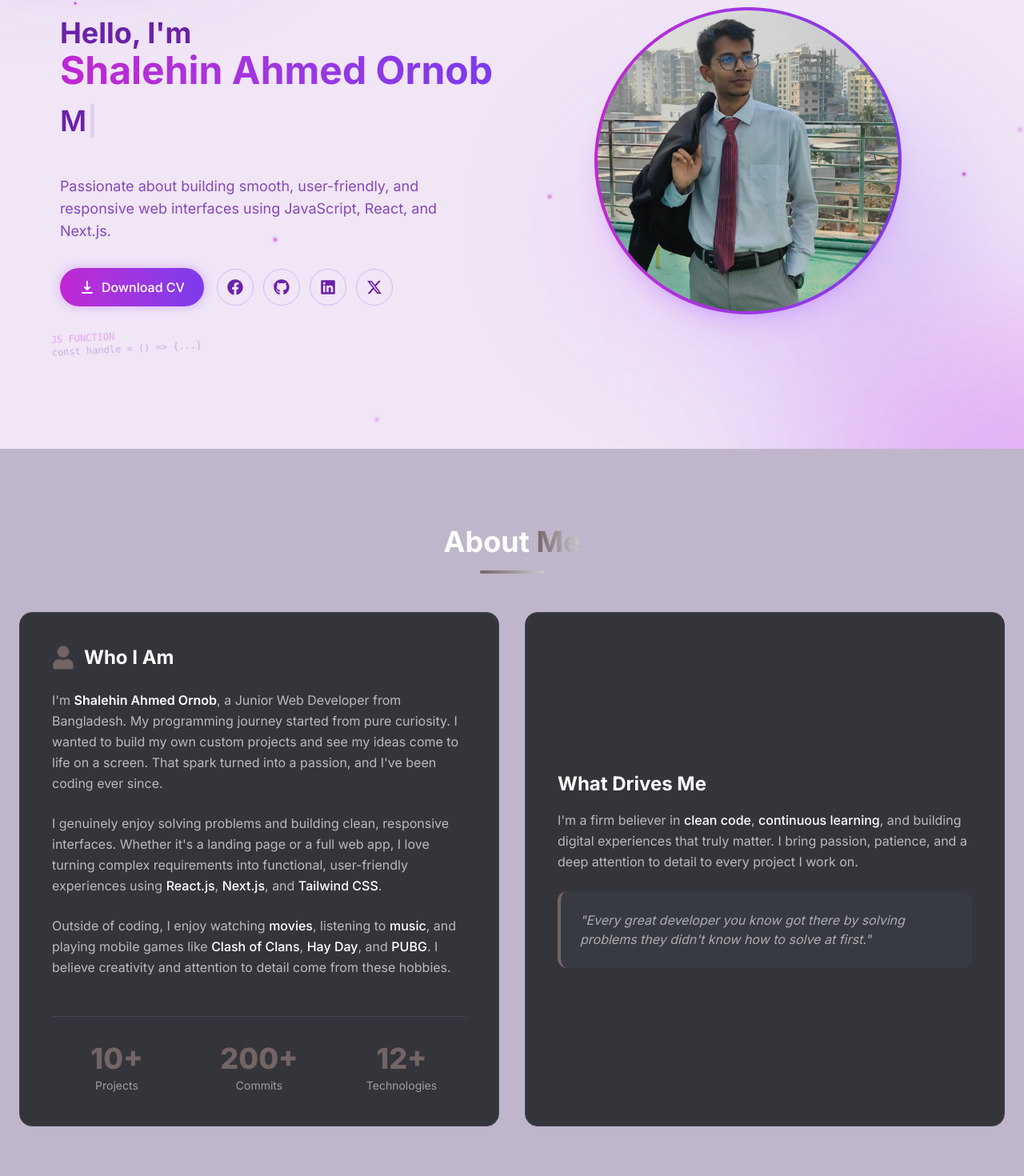
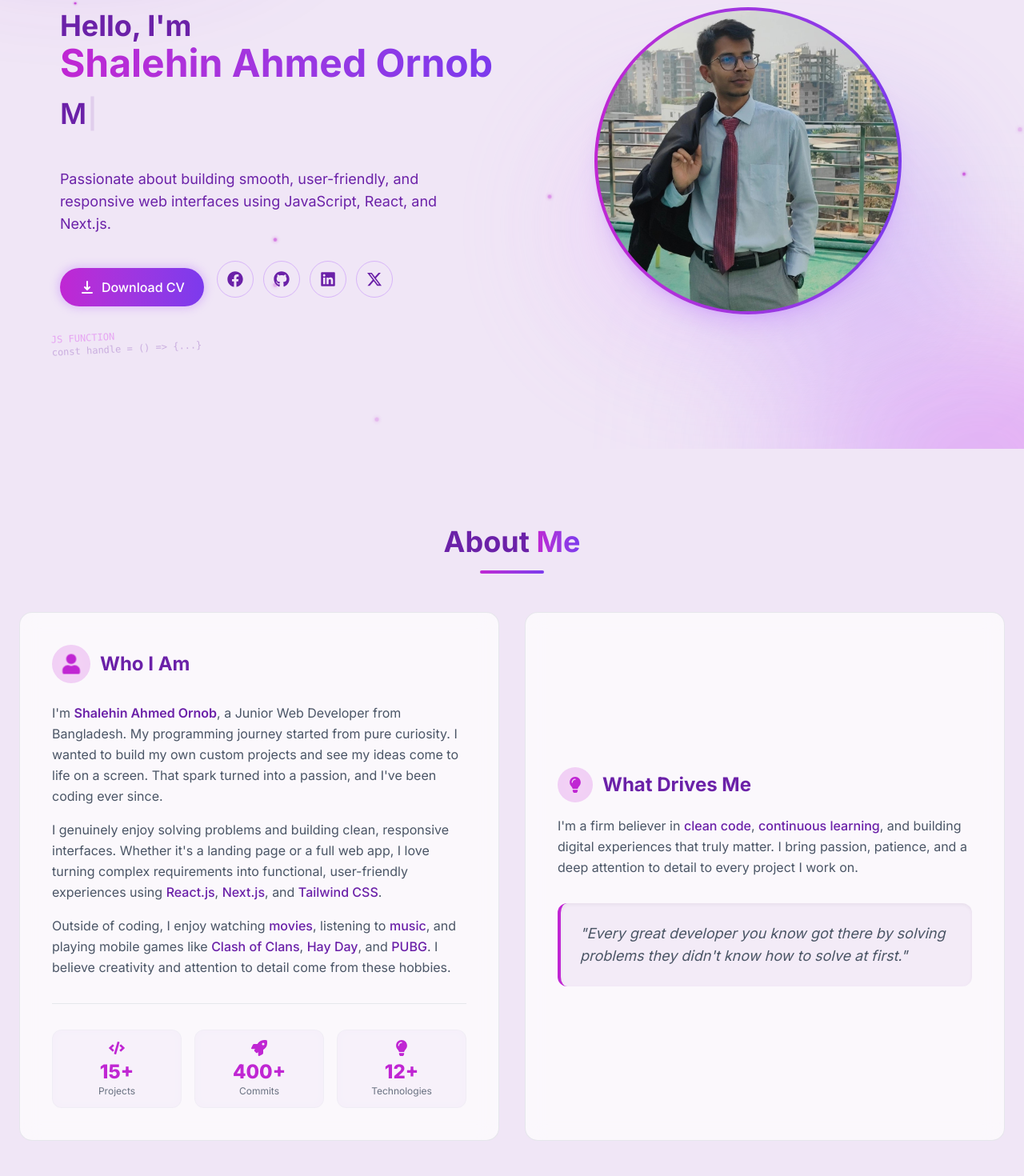
Before and after one commit to ORNOB-083/My-Portfolio, a Next.js app: page / in a window 1280 px wide. Shown: the part 239-1709 px from the top of the page at 80% size. Built offline with nearby package versions, Linux system fonts and the light colour scheme; what @nextui-org/react would draw is missing.

Commit message:
Hero and about me section updated

```diff
--- a/src/app/globals.css
+++ b/src/app/globals.css
@@ -1,5 +1,5 @@
 @import "tailwindcss";
-/* @plugin "daisyui"; */
+@plugin "daisyui";
 
 nextjs-portal {
   display: none !important;
--- a/src/components/About.jsx
+++ b/src/components/About.jsx
@@ -2,18 +2,19 @@
 
 import "animate.css";
 import { motion } from "framer-motion";
-import { FaUser } from "react-icons/fa";
+import { FaUser, FaLightbulb, FaCode, FaRocket } from "react-icons/fa";
 
 export default function About() {
   const stats = [
-    { value: "10+", label: "Projects" },
-    { value: "200+", label: "Commits" },
-    { value: "12+", label: "Technologies" },
+    { value: "15+", label: "Projects", icon: <FaCode className="w-5 h-5" /> },
+    { value: "400+", label: "Commits", icon: <FaRocket className="w-5 h-5" /> },
+    { value: "12+", label: "Technologies", icon: <FaLightbulb className="w-5 h-5" /> },
   ];
 
   return (
-    <section id="about" className="py-24 bg-[#424654]/30 text-[#C9C9C9]">
+    <section id="about" className="py-24 bg-[#f0e6f6] dark:bg-[#1a1525] transition-colors duration-300">
       <div className="max-w-7xl mx-auto px-6">
+
         {/* Section Header */}
         <motion.div
           initial={{ opacity: 0, y: 30 }}
@@ -22,10 +23,10 @@ export default function About() {
           viewport={{ once: true }}
           className="text-center mb-12"
         >
-          <h2 className="text-4xl font-bold text-white">
-            About <span className="bg-gradient-to-r from-[#746465] to-[#C9C9C9] bg-clip-text text-transparent">Me</span>
+          <h2 className="text-4xl font-bold text-[#6b21a8] dark:text-[#c4b5fd] transition-colors duration-300">
+            About <span className="bg-gradient-to-r from-[#c026d3] to-[#7c3aed] dark:from-[#e879f9] dark:to-[#a78bfa] bg-clip-text text-transparent">Me</span>
           </h2>
-          <div className="w-20 h-1 bg-gradient-to-r from-[#746465] to-[#C9C9C9] mx-auto mt-4 rounded-full"></div>
+          <div className="w-20 h-1 bg-gradient-to-r from-[#c026d3] to-[#7c3aed] dark:from-[#e879f9] dark:to-[#a78bfa] mx-auto mt-4 rounded-full"></div>
         </motion.div>
 
         {/* Content Grid */}
@@ -37,52 +38,64 @@ export default function About() {
             whileInView={{ opacity: 1, x: 0 }}
             viewport={{ once: true }}
             transition={{ duration: 0.6 }}
-            className="bg-[#34353A] border border-[#424654] rounded-2xl p-10 flex flex-col justify-between h-full"
+            className="bg-white/70 dark:bg-[#1a1525]/70 backdrop-blur-md border border-gray-300/50 dark:border-[#3d2d5c]/50 rounded-2xl p-8 lg:p-10 flex flex-col justify-between hover:shadow-xl hover:shadow-[#c084fc]/20 dark:hover:shadow-[#7c3aed]/20 transition-all duration-300 h-full"
           >
             <div>
               <div className="flex items-center gap-3 mb-6">
-                <FaUser className="w-7 h-7 text-[#746465] animate-pulse" />
-                <h3 className="text-2xl font-bold text-white">Who I Am</h3>
+                <div className="p-3 rounded-full bg-[#c026d3]/20 dark:bg-[#e879f9]/20 backdrop-blur-md">
+                  <FaUser className="w-6 h-6 text-[#c026d3] dark:text-[#e879f9] animate-pulse" />
+                </div>
+                <h3 className="text-2xl font-bold text-[#6b21a8] dark:text-[#c4b5fd] transition-colors duration-300">
+                  Who I Am
+                </h3>
               </div>
 
-              <p className="text-[#C9C9C9]/90 text-base leading-relaxed mb-6">
-                I&apos;m <span className="text-white font-semibold">Shalehin Ahmed Ornob</span>, a Junior Web Developer from Bangladesh. My programming journey started from pure curiosity. I wanted to build my own custom projects and see my ideas come to life on a screen. That spark turned into a passion, and I&apos;ve been coding ever since.
-              </p>
-
-              <p className="text-[#C9C9C9]/90 text-base leading-relaxed mb-6">
-                I genuinely enjoy solving problems and building clean, responsive interfaces. Whether it&apos;s a landing page or a full web app, I love turning complex requirements into functional, user-friendly experiences using <span className="text-white font-medium">React.js</span>, <span className="text-white font-medium">Next.js</span>, and <span className="text-white font-medium">Tailwind CSS</span>.
-              </p>
-
-              <p className="text-[#C9C9C9]/90 text-base leading-relaxed mb-12">
-                Outside of coding, I enjoy watching <span className="text-white font-medium">movies</span>, listening to <span className="text-white font-medium">music</span>, and playing mobile games like <span className="text-white font-medium">Clash of Clans</span>, <span className="text-white font-medium">Hay Day</span>, and <span className="text-white font-medium">PUBG</span>. I believe creativity and attention to detail come from these hobbies.
-              </p>
+              <div className="space-y-4 text-gray-600 dark:text-[#c4b5fd]/90 text-base leading-relaxed">
+                <p>
+                  I&apos;m <span className="font-semibold text-[#6b21a8] dark:text-white">Shalehin Ahmed Ornob</span>, a Junior Web Developer from Bangladesh. My programming journey started from pure curiosity. I wanted to build my own custom projects and see my ideas come to life on a screen. That spark turned into a passion, and I&apos;ve been coding ever since.
+                </p>
+                <p>
+                  I genuinely enjoy solving problems and building clean, responsive interfaces. Whether it&apos;s a landing page or a full web app, I love turning complex requirements into functional, user-friendly experiences using <span className="text-[#6b21a8] dark:text-[#c4b5fd] font-medium">React.js</span>, <span className="text-[#6b21a8] dark:text-[#c4b5fd] font-medium">Next.js</span>, and <span className="text-[#6b21a8] dark:text-[#c4b5fd] font-medium">Tailwind CSS</span>.
+                </p>
+                <p>
+                  Outside of coding, I enjoy watching <span className="text-[#6b21a8] dark:text-[#c4b5fd] font-medium">movies</span>, listening to <span className="text-[#6b21a8] dark:text-[#c4b5fd] font-medium">music</span>, and playing mobile games like <span className="text-[#6b21a8] dark:text-[#c4b5fd] font-medium">Clash of Clans</span>, <span className="text-[#6b21a8] dark:text-[#c4b5fd] font-medium">Hay Day</span>, and <span className="text-[#6b21a8] dark:text-[#c4b5fd] font-medium">PUBG</span>. I believe creativity and attention to detail come from these hobbies.
+                </p>
+              </div>
             </div>
 
-            {/* Stats Row */}
-            <div className="grid grid-cols-3 gap-4 text-center border-t border-[#424654] pt-8">
+            {/* Stats Row - Dashboard Style */}
+            <div className="grid grid-cols-3 gap-4 mt-8 pt-8 border-t border-gray-300/50 dark:border-[#3d2d5c]/50">
               {stats.map((stat, idx) => (
-                <div key={idx}>
-                  <div className="text-4xl font-extrabold text-[#746465] mb-1">{stat.value}</div>
-                  <div className="text-sm text-[#C9C9C9]/70">{stat.label}</div>
+                <div key={idx} className="flex flex-col items-center text-center p-3 bg-[#f0e6f6]/50 dark:bg-[#1a1525]/50 rounded-xl backdrop-blur-sm border border-gray-200/30 dark:border-[#3d2d5c]/30 hover:scale-105 transition-transform duration-300">
+                  <div className="text-[#c026d3] dark:text-[#e879f9] mb-1">{stat.icon}</div>
+                  <div className="text-2xl font-extrabold text-[#c026d3] dark:text-[#e879f9]">{stat.value}</div>
+                  <div className="text-xs text-gray-500 dark:text-[#c4b5fd]/70">{stat.label}</div>
                 </div>
               ))}
             </div>
           </motion.div>
 
-          {/* Card 2: Short Highlight / Fun Fact */}
+          {/* Card 2: What Drives Me */}
           <motion.div
             initial={{ opacity: 0, x: 30 }}
             whileInView={{ opacity: 1, x: 0 }}
             viewport={{ once: true }}
             transition={{ duration: 0.6 }}
-            className="bg-[#34353A] border border-[#424654] rounded-2xl p-10 flex flex-col justify-center h-full"
+            className="bg-white/70 dark:bg-[#1a1525]/70 backdrop-blur-md border border-gray-300/50 dark:border-[#3d2d5c]/50 rounded-2xl p-8 lg:p-10 flex flex-col justify-center hover:shadow-xl hover:shadow-[#c084fc]/20 dark:hover:shadow-[#7c3aed]/20 transition-all duration-300 h-full"
           >
-            <h3 className="text-2xl font-bold text-white mb-4">What Drives Me</h3>
-            <p className="text-[#C9C9C9]/90 text-base leading-relaxed mb-6">
-              I&apos;m a firm believer in <span className="text-white font-medium">clean code</span>, <span className="text-white font-medium">continuous learning</span>, and building digital experiences that truly matter. I bring passion, patience, and a deep attention to detail to every project I work on.
+            <h3 className="text-2xl font-bold text-[#6b21a8] dark:text-[#c4b5fd] transition-colors duration-300 mb-4 flex items-center gap-3">
+              <div className="p-3 rounded-full bg-[#c026d3]/20 dark:bg-[#e879f9]/20 backdrop-blur-md">
+                <FaLightbulb className="w-5 h-5 text-[#c026d3] dark:text-[#e879f9]" />
+              </div>
+              What Drives Me
+            </h3>
+
+            <p className="text-gray-600 dark:text-[#c4b5fd]/90 text-base leading-relaxed mb-8">
+              I&apos;m a firm believer in <span className="text-[#6b21a8] dark:text-[#c4b5fd] font-medium">clean code</span>, <span className="text-[#6b21a8] dark:text-[#c4b5fd] font-medium">continuous learning</span>, and building digital experiences that truly matter. I bring passion, patience, and a deep attention to detail to every project I work on.
             </p>
-            <div className="bg-[#424654]/30 rounded-xl p-6 border-l-4 border-[#746465]">
-              <p className="text-[#C9C9C9]/80 italic">
+
+            <div className="bg-[#f0e6f6]/80 dark:bg-[#1a1525]/80 backdrop-blur-sm rounded-xl p-6 border-l-4 border-[#c026d3] dark:border-[#e879f9] shadow-inner">
+              <p className="text-gray-600 dark:text-[#c4b5fd] italic text-lg">
                 &quot;Every great developer you know got there by solving problems they didn&apos;t know how to solve at first.&quot;
               </p>
             </div>
--- a/src/components/Hero.jsx
+++ b/src/components/Hero.jsx
@@ -13,8 +13,24 @@ export default function Hero() {
     const [particles, setParticles] = useState([]);
     const [mediumBubbles, setMediumBubbles] = useState([]);
 
+    // Variants for the "one-by-one" text animation
+    const containerVariants = {
+        hidden: { opacity: 0 },
+        visible: {
+            opacity: 1,
+            transition: {
+                staggerChildren: 0.4, // 0.4 seconds between each text element
+            },
+        },
+    };
+
+    const childVariants = {
+        hidden: { opacity: 0, y: 20 },
+        visible: { opacity: 1, y: 0, transition: { duration: 0.6, ease: "easeOut" } },
+    };
+
     useEffect(() => {
-        // Small glowing particles
+        // Small glowing particles (UNCOMMENTED AND ACTIVE)
         const generatedParticles = [...Array(15)].map((_, i) => ({
             id: i,
             top: `${Math.random() * 100}%`,
@@ -25,12 +41,12 @@ export default function Hero() {
         // eslint-disable-next-line react-hooks/set-state-in-effect
         setParticles(generatedParticles);
 
-        // Medium bubbles (Increased size and better visibility)
+        // Medium bubbles (COMMENTED OUT FOR NOW)
         /* const generatedBubbles = [...Array(5)].map((_, i) => ({
             id: `bubble-${i}`,
             top: `${Math.random() * 100}%`,
             left: `${Math.random() * 100}%`,
-            size: `${40 + Math.random() * 40}px`, // Increased size: between 40px and 80px
+            size: `${40 + Math.random() * 40}px`,
             duration: `${15 + Math.random() * 10}s`,
             delay: `${Math.random() * 10}s`,
         }));
@@ -103,24 +119,6 @@ export default function Hero() {
                 ))}
             </div>
 
-            {/* MEDIUM SIZE BUBBLES */}
-            <div className="absolute inset-0 pointer-events-none z-0">
-                {mediumBubbles.map((bubble) => (
-                    <div
-                        key={bubble.id}
-                        className="absolute rounded-full bg-gradient-to-r from-[#c026d3] to-[#7c3aed] dark:from-[#e879f9] dark:to-[#a78bfa] blur-[50px] opacity-40 dark:opacity-60 mix-blend-screen"
-                        style={{
-                            width: bubble.size,
-                            height: bubble.size,
-                            top: bubble.top,
-                            left: bubble.left,
-                            animation: `float-bubble ${bubble.duration} ease-in-out infinite`,
-                            animationDelay: bubble.delay,
-                        }}
-                    />
-                ))}
-            </div>
-
             {/* 🎯 MAIN CONTENT */}
             <div className="relative z-10 max-w-7xl mx-auto grid grid-cols-1 md:grid-cols-2 gap-12 items-center">
 
@@ -145,13 +143,15 @@ export default function Hero() {
                     </div>
                 </motion.div>
 
-                {/* Text Section */}
+                {/* ✨ Text Section - Staggered One-By-One Animation */}
                 <motion.div
-                    initial={{ opacity: 0, x: -50 }}
-                    animate={{ opacity: 1, x: 0 }}
-                    transition={{ duration: 0.8 }}
+                    variants={containerVariants}
+                    initial="hidden"
+                    animate="visible"
                     className="order-2 md:order-1 text-center md:text-left"
                 >
+                    {/* 1. Greeting */}
+                    <motion.div variants={childVariants}>
                         <h1 className="text-3xl sm:text-4xl md:text-4xl font-bold mb-4 leading-tight">
                             <span className="text-[#6b21a8] dark:text-[#c4b5fd] transition-colors duration-300">Hello, I&apos;m</span>
                             <br />
@@ -159,8 +159,10 @@ export default function Hero() {
                                 Shalehin Ahmed Ornob
                             </span>
                         </h1>
+                    </motion.div>
 
-                    <div className="text-xl sm:text-2xl md:text-3xl lg:text-4xl font-semibold text-[#6b21a8] dark:text-[#c4b5fd] mb-6 h-16 flex justify-center md:justify-start transition-colors duration-300">
+                    {/* 2. Typewriter (Role) */}
+                    <motion.div variants={childVariants} className="text-xl sm:text-2xl md:text-3xl lg:text-4xl font-semibold text-[#6b21a8] dark:text-[#c4b5fd] mb-6 h-16 flex justify-center md:justify-start transition-colors duration-300">
                         <Typewriter
                             options={{
                                 strings: [
@@ -173,20 +175,27 @@ export default function Hero() {
                                 deleteSpeed: 50,
                             }}
                         />
-                    </div>
+                    </motion.div>
 
-                    <p className="text-base sm:text-lg text-[#6b21a8]/80 dark:text-[#c4b5fd]/80 mb-8 max-w-lg mx-auto md:mx-0 transition-colors duration-300">
+                    {/* 3. Description */}
+                    <motion.p variants={childVariants} className="text-base sm:text-lg text-[#6b21a8] dark:text-[#c4b5fd] mb-8 max-w-lg mx-auto md:mx-0 transition-colors duration-300">
                         Passionate about building smooth, user-friendly, and responsive web interfaces using JavaScript, React, and Next.js.
-                    </p>
+                    </motion.p>
 
-                    <div className="flex flex-col sm:flex-row flex-wrap gap-4 justify-center md:justify-start items-center">
+                    {/* 4. Buttons & Socials (With motion.a effects) */}
+                    <motion.div variants={childVariants} className="flex flex-col sm:flex-row flex-wrap gap-4 justify-center md:justify-start items-center">
+                        {/* Download CV Button with Pulse & Hover */}
                         <motion.a
                             href="/Shalehin_Ahmed_Ornob_Resume.pdf"
                             download
                             whileHover={{ scale: 1.05 }}
                             whileTap={{ scale: 0.95 }}
                             animate={{
-                                boxShadow: ["0px 0px 0px 0px rgba(192, 132, 252, 0.4)", "0px 0px 25px 10px rgba(192, 132, 252, 0.25)", "0px 0px 0px 0px rgba(192, 132, 252, 0.4)"]
+                                boxShadow: [
+                                    "0px 0px 0px 0px rgba(192, 132, 252, 0.4)",
+                                    "0px 0px 25px 10px rgba(192, 132, 252, 0.25)",
+                                    "0px 0px 0px 0px rgba(192, 132, 252, 0.4)"
+                                ]
                             }}
                             transition={{ boxShadow: { duration: 2.5, repeat: Infinity } }}
                             className="group flex items-center gap-2 px-6 py-3 rounded-full bg-gradient-to-r from-[#c026d3] to-[#7c3aed] dark:from-[#e879f9] dark:to-[#a78bfa] hover:from-[#c084fc] hover:to-[#7c3aed] dark:hover:from-[#c084fc] dark:hover:to-[#a78bfa] text-white font-medium shadow-lg transition-all duration-300"
@@ -195,7 +204,8 @@ export default function Hero() {
                             <span>Download CV</span>
                         </motion.a>
 
-                        <div className="flex items-center gap-3">
+                        {/* Social Icons with Hover & Tap Effects */}
+                        <div className="flex items-center gap-3 sm:mb-5">
                             <motion.a href="https://www.facebook.com/sa.ornob.79" target="_blank" rel="noopener noreferrer" title="Facebook" whileHover={{ scale: 1.1 }} whileTap={{ scale: 0.9 }} className="p-3 border border-[#c084fc]/50 dark:border-[#7c3aed]/50 rounded-full bg-transparent hover:bg-[#c026d3] dark:hover:bg-[#e879f9] hover:border-[#c026d3] dark:hover:border-[#e879f9] hover:text-white dark:hover:text-[#1a1525] text-[#6b21a8] dark:text-[#c4b5fd] transition-all duration-300"><FaFacebook size={20} /></motion.a>
 
                             <motion.a href="https://github.com/ORNOB-083" target="_blank" rel="noopener noreferrer" title="GitHub" whileHover={{ scale: 1.1 }} whileTap={{ scale: 0.9 }} className="p-3 border border-[#c084fc]/50 dark:border-[#7c3aed]/50 rounded-full bg-transparent hover:bg-[#c026d3] dark:hover:bg-[#e879f9] hover:border-[#c026d3] dark:hover:border-[#e879f9] hover:text-white dark:hover:text-[#1a1525] text-[#6b21a8] dark:text-[#c4b5fd] transition-all duration-300"><FaGithub size={20} /></motion.a>
@@ -204,7 +214,7 @@ export default function Hero() {
 
                             <motion.a href="https://x.com/Saornob_08" target="_blank" rel="noopener noreferrer" title="X (Twitter)" whileHover={{ scale: 1.1 }} whileTap={{ scale: 0.9 }} className="p-3 border border-[#c084fc]/50 dark:border-[#7c3aed]/50 rounded-full bg-transparent hover:bg-[#c026d3] dark:hover:bg-[#e879f9] hover:border-[#c026d3] dark:hover:border-[#e879f9] hover:text-white dark:hover:text-[#1a1525] text-[#6b21a8] dark:text-[#c4b5fd] transition-all duration-300"><FaXTwitter size={20} /></motion.a>
                         </div>
-                    </div>
+                    </motion.div>
                 </motion.div>
             </div>
         </section>
```
Lines whose indentation alone changed are shown as unchanged.
